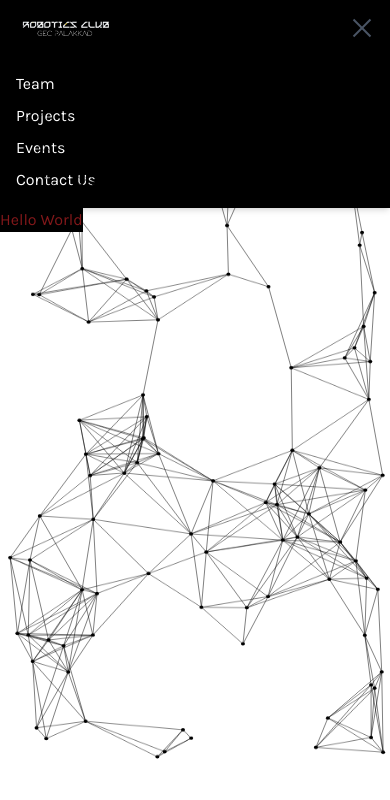
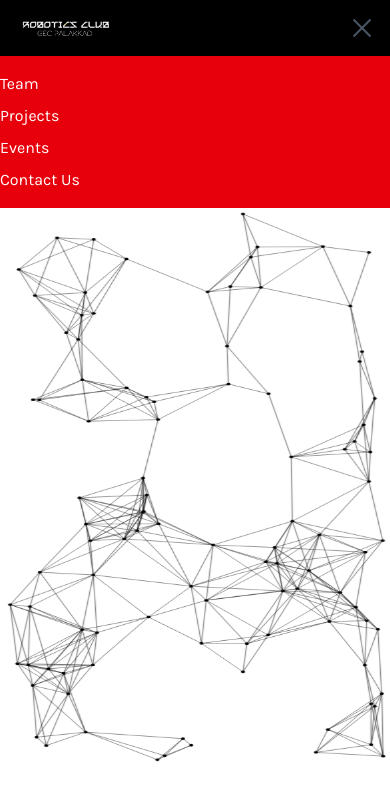
Before and after one commit to Muflih-uk/RoboticsClub-Website, a Next.js app: page / in a window 390 px wide. Both pictures are taken after a click on the button "Toggle menu". Shown: the top 800 px of the page. Built offline with nearby package versions, Linux system fonts and the light colour scheme.

Commit message:
mobile Top Menu Edited

```diff
--- a/Components/ParticleAnimation.tsx
+++ b/Components/ParticleAnimation.tsx
@@ -91,11 +91,11 @@ const ParticleAnimation: React.FC = () => {
   }, []);
 
   return (
-    <canvas
-      ref={canvasRef}
-      className="absolute flex top-0 left-0 mt-[48px] w-full h-[722px] md:h-[615px] md:mt-[68px]"
-    >
-    </canvas>
+      <canvas
+        ref={canvasRef}
+        className="fixed top-0 left-0 mt-[208px] w-full h-[562px] md:h-[615px] md:mt-[68px] "
+      >
+      </canvas>
   );
 };
 
--- a/app/Home.tsx
+++ b/app/Home.tsx
@@ -58,23 +58,20 @@ const Home = () => {
               )}
             </button>
           </div>
-
-          { /* Mobile Menu (Visible when hamburger is clicked) */}
+        </div>
+      </nav>
       <div className={`${isOpen ? 'block' : 'hidden'} md:hidden`}>
-            <div className="flex flex-col space-y-2 py-4">
+        <div className='flex flex-col bg-red-600 space-y-2 py-4'>
           {navItems.map((item) => (
             <Link key={item} href={`/${item.toLowerCase()}`}
               onClick={() => setIsOpen(false)}
-                  className="text-white hover:text-blue-500">
+              className='text-white hover:text-blue-500'>
               {item}
             </Link>
           ))}
         </div>
       </div>
-        </div>
-      </nav>
       <ParticleAnimation/>
-      <h1 className='fixed text-red-900 bg-black'>Hello World</h1>
       </section>
   );
 };
```
Lines whose indentation alone changed are shown as unchanged.
